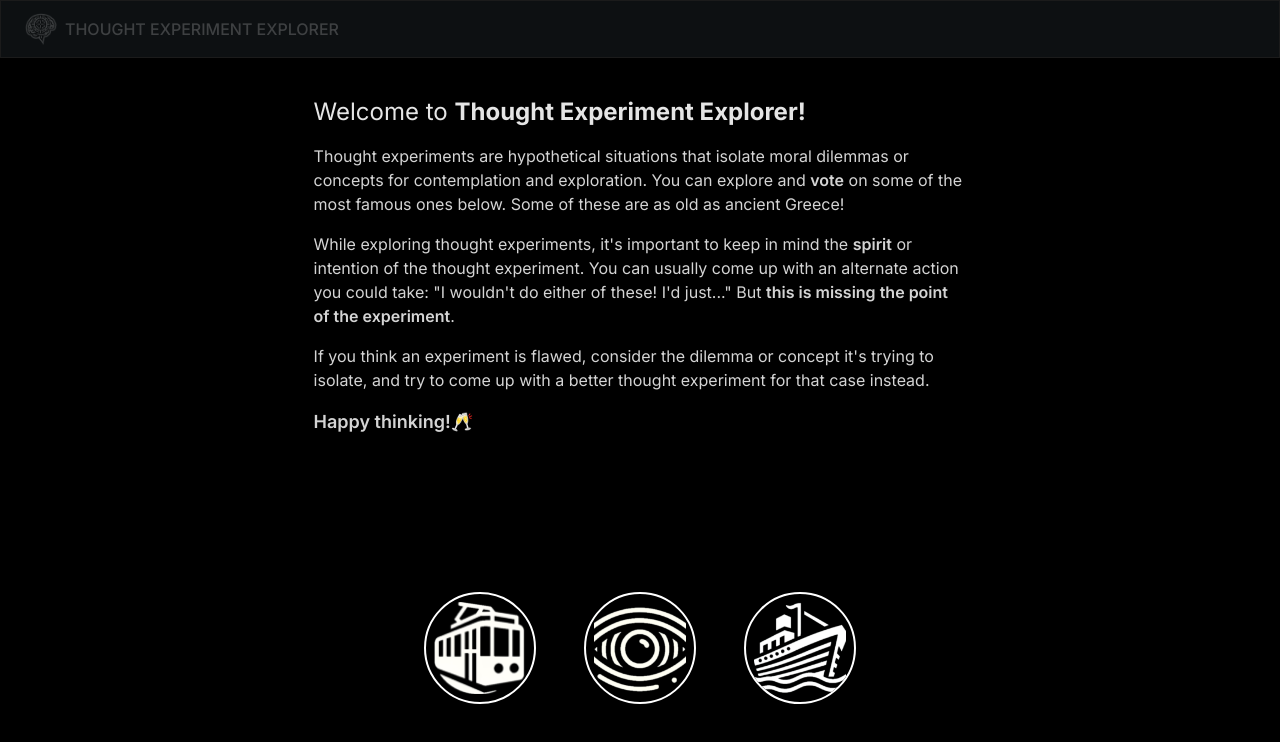
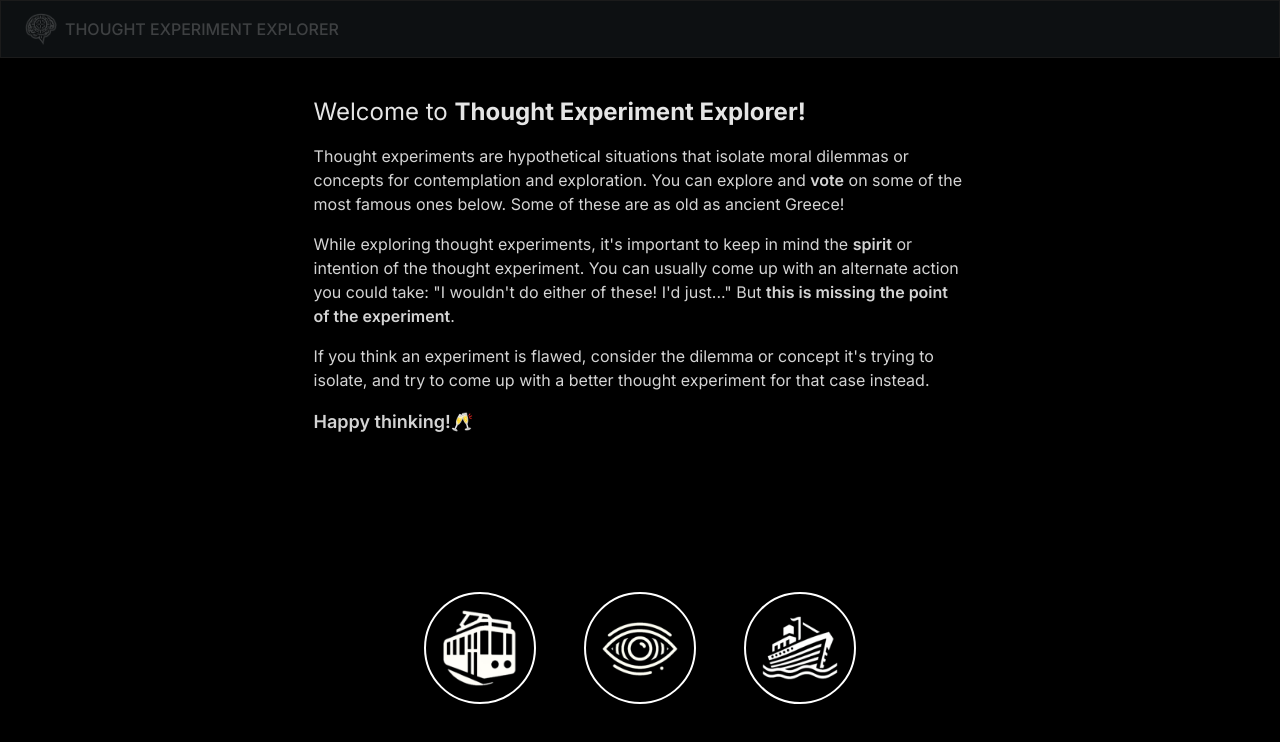
Before and after one commit to ktpeace/thought-experiments, a Next.js app: page / in a window 1280 px wide. Shown: the top 742 px of the page. Built offline with nearby package versions, Linux system fonts and the light colour scheme.

Commit message:
fix icon paddng and fit

```diff
--- a/src/components/HomeImages.tsx
+++ b/src/components/HomeImages.tsx
@@ -24,7 +24,7 @@ const HomeImages = () => {
               <Image
                 src={`${imagesPath}${imageName}${imagesExtension}`}
                 alt={`Image ${index + 1}`}
-                className="object-cover p-2"
+                className="object-contain p-4"
                 fill
               />
             </div>
--- a/src/components/SlidingImages.tsx
+++ b/src/components/SlidingImages.tsx
@@ -58,7 +58,7 @@ const SlidingImages = () => {
                 <Image
                   src={`${imagesPath}${imageName}${imagesExtension}`}
                   alt={`Image ${index + 1}`}
-                  className="object-cover p-2"
+                  className="object-contain p-2"
                   fill
                 />
               </div>
```
